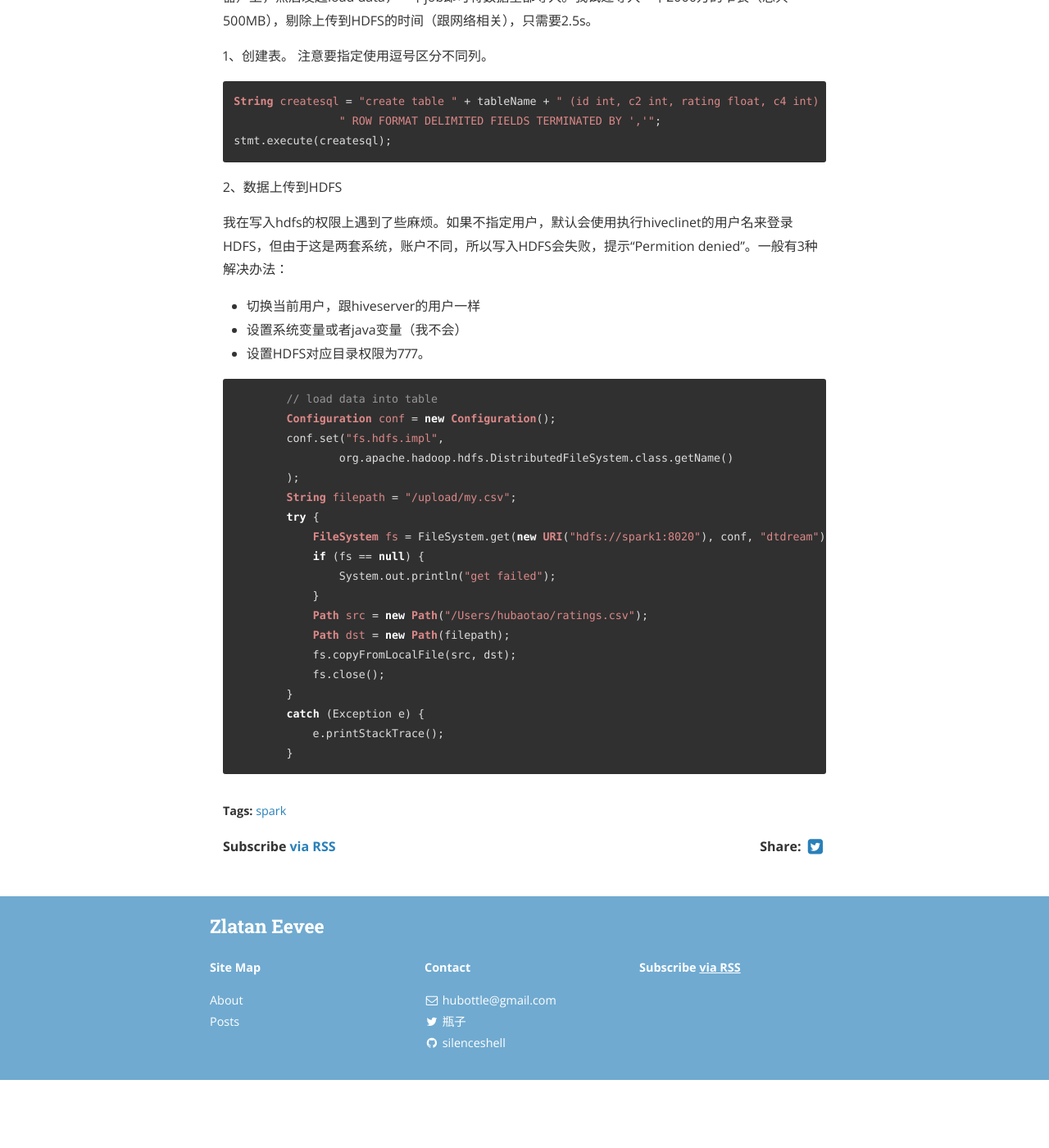
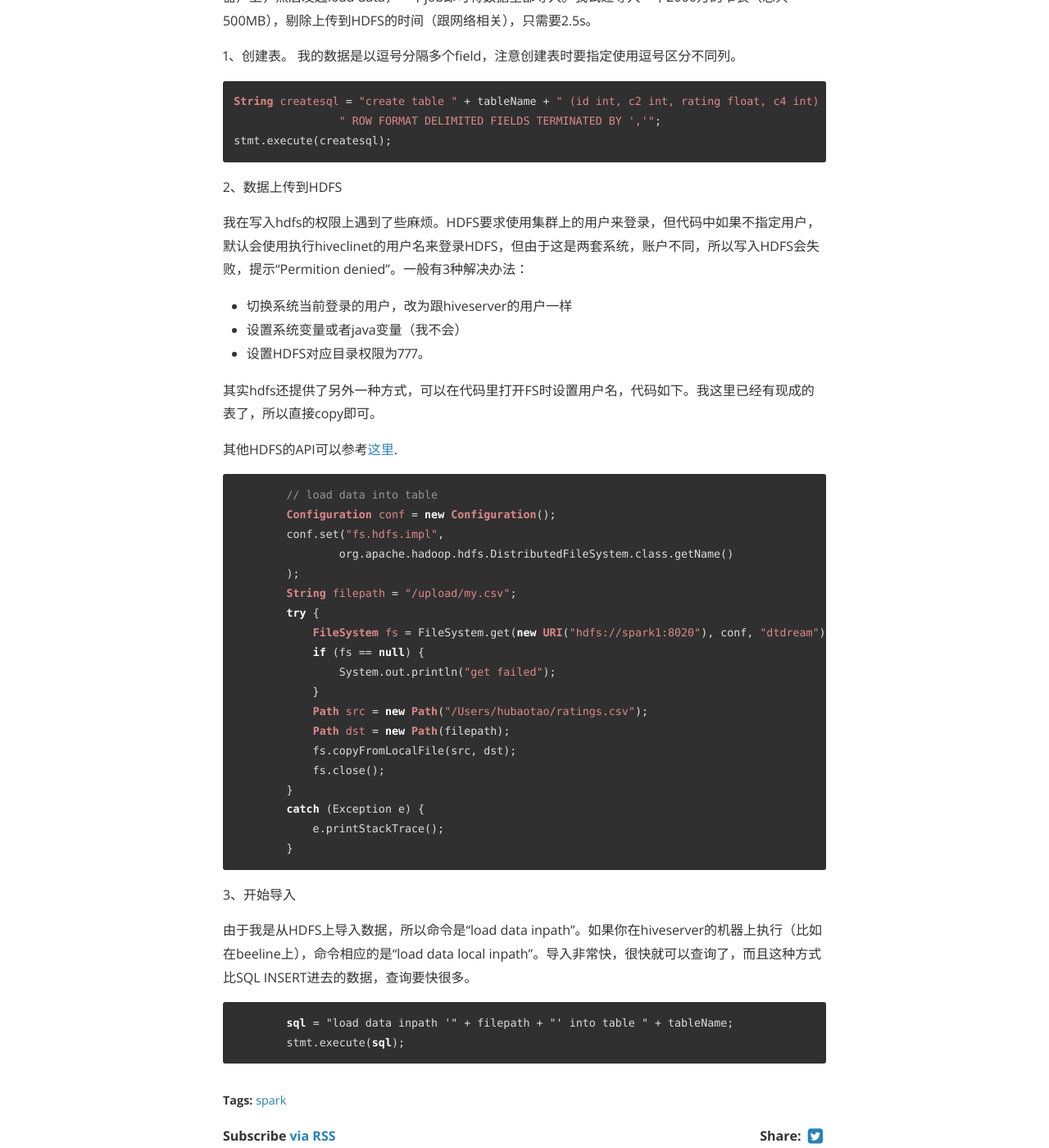
Before and after one commit to iclouding/silenceshell.github.io, a Jekyll site: the page built from _posts/2016-04-07-spark-3-data.md, in a window 1280 px wide and 1400 px high, scrolled down 2061 px. Shown: the whole window at 82% size. Built offline with Jekyll 4.4.1, drawn with Linux system fonts in a browser that asks for light colours; nearby versions of some CDN libraries; comment, search, counter and statistics services are not loaded; before the commit the page ends 3378 px from its top, so only the background shows below that.

Commit message:
add jdbc example

````diff
--- a/_posts/2016-04-07-spark-3-data.md
+++ b/_posts/2016-04-07-spark-3-data.md
@@ -73,7 +73,7 @@ No rows selected (0.147 seconds)
 比较好的办法是使用load data，即将数据先写入到文件，再将文件上传到HDFS（或者thrift server的机器）上，然后发起load data，一个job即可将数据全部导入。我试过导入一个2000万的窄表（总共500MB），剔除上传到HDFS的时间（跟网络相关），只需要2.5s。
 
 1、创建表。
-注意要指定使用逗号区分不同列。
+我的数据是以逗号分隔多个field，注意创建表时要指定使用逗号区分不同列。
 
 ```
 String createsql = "create table " + tableName + " (id int, c2 int, rating float, c4 int) " +
@@ -83,16 +83,17 @@ stmt.execute(createsql);
 
 2、数据上传到HDFS
 
-我在写入hdfs的权限上遇到了些麻烦。如果不指定用户，默认会使用执行hiveclinet的用户名来登录HDFS，但由于这是两套系统，账户不同，所以写入HDFS会失败，提示“Permition denied”。一般有3种解决办法：
+我在写入hdfs的权限上遇到了些麻烦。HDFS要求使用集群上的用户来登录，但代码中如果不指定用户，默认会使用执行hiveclinet的用户名来登录HDFS，但由于这是两套系统，账户不同，所以写入HDFS会失败，提示“Permition denied”。一般有3种解决办法：
 
-- 切换当前用户，跟hiveserver的用户一样
+- 切换系统当前登录的用户，改为跟hiveserver的用户一样
 - 设置系统变量或者java变量（我不会）
 - 设置HDFS对应目录权限为777。
 
+其实hdfs还提供了另外一种方式，可以在代码里打开FS时设置用户名，代码如下。我这里已经有现成的表了，所以直接copy即可。
 
+其他HDFS的API可以参考[这里](https://hadoop.apache.org/docs/r2.6.1/api/org/apache/hadoop/fs/FileSystem.html).
 
-
-```
+```java
         // load data into table
         Configuration conf = new Configuration();
         conf.set("fs.hdfs.impl",
@@ -113,3 +114,13 @@ stmt.execute(createsql);
             e.printStackTrace();
         }
 ```
+
+
+3、开始导入
+
+由于我是从HDFS上导入数据，所以命令是“load data inpath”。如果你在hiveserver的机器上执行（比如在beeline上），命令相应的是“load data local inpath”。导入非常快，很快就可以查询了，而且这种方式比SQL INSERT进去的数据，查询要快很多。
+
+```java
+        sql = "load data inpath '" + filepath + "' into table " + tableName;
+        stmt.execute(sql);
+```
````
